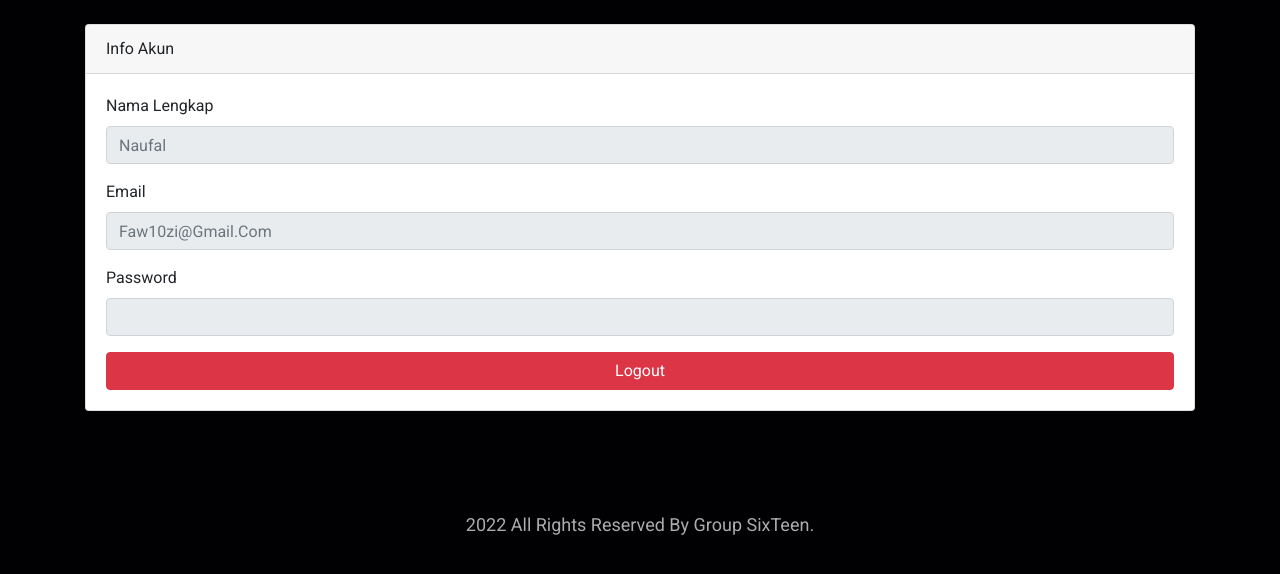
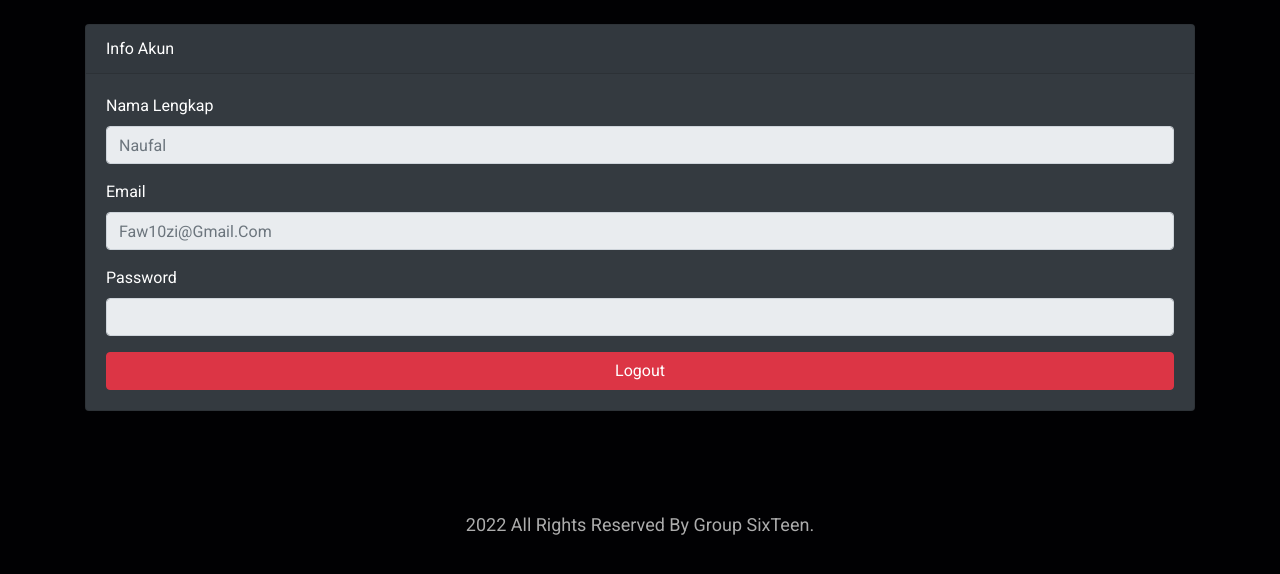
Before and after one commit to naufalfawwazi/fullstack-16, a CodeIgniter app: page /fullstack-16/user in a window 1280 px wide. Shown: the part 74-648 px from the top of the page. Run offline with CodeIgniter, Linux system fonts and the light colour scheme; a user stored in the database is signed in; some web fonts are replaced.

Commit message:
Update index.php
background dark

```diff
--- a/application/views/akun/index.php
+++ b/application/views/akun/index.php
@@ -1,5 +1,5 @@
 <div class="container mt-4">
-    <div class="card">
+    <div class="card bg-dark text-white">
     <div class="card-header">
         Info Akun
     </div>
```
